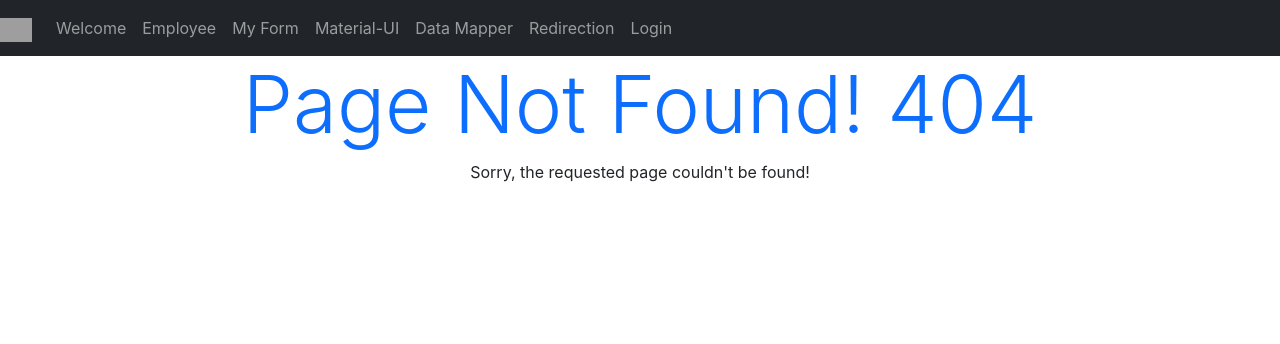
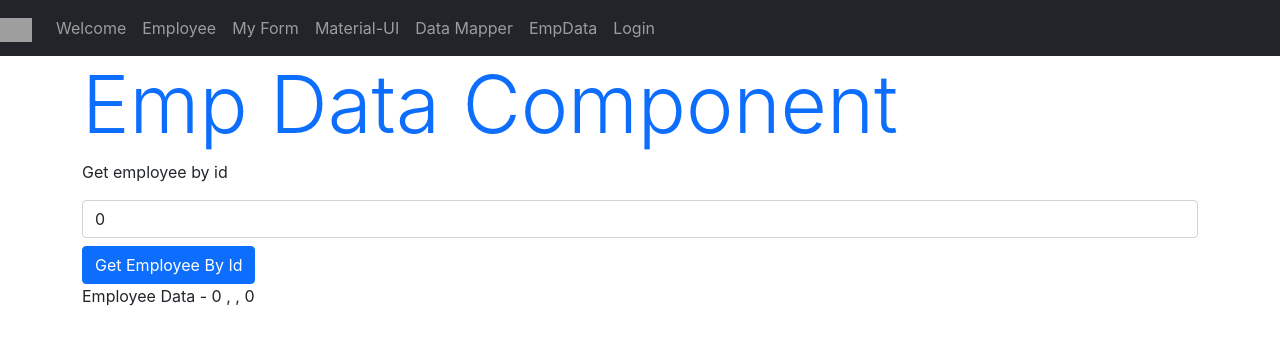
Before and after one commit to AKASHKASAR/cg-react-app, a React (Create React App) app: page /empdata in a window 1280 px wide. Before the commit this address had no page. Shown: the top 344 px of the page. Built offline with nearby package versions, Linux system fonts and the light colour scheme; grey boxes are pictures that could not be loaded.

Commit message:
Commit
COmmit

```diff
--- a/src/components/Header.js
+++ b/src/components/Header.js
@@ -25,7 +25,7 @@ const Header = () => (
           <Link className="nav-link" to="/datamapper">Data Mapper</Link>
         </li>
         <li className="nav-item">
-          <Link className="nav-link" to="/redirection">Redirection</Link>
+          <Link className="nav-link" to="/empdata">EmpData</Link>
         </li>
         <li className="nav-item align-end">
         {/* align right this item  */}
--- a/src/components/Routes.js
+++ b/src/components/Routes.js
@@ -10,7 +10,7 @@ import Footer from './Footer';
 import Welcome from './training/Welcome';
 import Login from './training/Login';
 import DataMapper from '../redux/DataMapper';
-import Redirection from './sprint/Redirection';
+import EmpData from './sprint/EmpData';
 const Routes = () => {
     return (
         <div>
@@ -31,7 +31,7 @@ const Routes = () => {
                             <Route path="/home"><Home /></Route>
                             <Route path="/mat"><MaterialUiSample /></Route>
                             <Route path="/datamapper"> <DataMapper /> </Route>
-                            <Route path="/redirection"> <Redirection /> </Route>
+                            <Route path="/empdata"> <EmpData /> </Route>
                             <Route path="/login"><Login /></Route>
                             <Route path="/*"><PageNotFound /></Route>
                         </Switch>
--- /dev/null
+++ b/src/components/sprint/EmpData.js
@@ -0,0 +1,71 @@
+import axios from "axios";
+import { useState, useEffect } from 'react';
+
+let EmpData = (props) => {
+    const [emp, setEmp] = useState({
+        eid: 0,
+        ename: '',
+        salary: 0
+    });
+
+    useEffect(
+        () => {
+        setEmp({
+            eid: 0,
+            ename: '',
+            salary: 0
+        }
+        );
+
+    }, []);
+
+    const handleEmployee = (event) => {
+        console.log(emp.eid);
+        setEmp({
+            ...emp,
+            [event.target.name]: event.target.value
+        });
+    };
+
+    const submitGetEmployeById = (event) => {
+        console.log(localStorage.getItem('token'));
+        axios.get(`http://localhost:8082/getemp/${emp.eid}`, { 'headers': { 'Authorization': `Bearer ${localStorage.getItem('token')}` } })
+            .then(
+                (response) => {
+                    setEmp(response.data);
+                    console.log(emp.eid);
+                }
+            )
+            .catch((error) => {
+                console.log(error.message);
+            });
+        event.preventDefault(); // required in submit methods
+    }
+
+    return (
+        <div>
+      <h1 className="display-1 text-primary">Emp Data Component</h1>
+            <div>
+                <p>Get employee by id</p>
+                <form onSubmit={submitGetEmployeById} className="form form-group">
+                    <div>
+                        <input
+                            type="number"
+                            id="eid"
+                            name="eid"
+                            value={emp.eid}
+                            onChange={handleEmployee}
+                            className="form-control mb-2"
+                        // onChange={handleEmployee}
+                        />
+                    </div>
+                    <button type="submit" className="btn btn-primary">Get Employee By Id</button>
+                </form>
+                <div>
+                    <p>Employee Data - {emp.eid} , {emp.ename} , {emp.salary} </p>
+                </div>
+            </div>
+        </div>
+    )
+}
+export default EmpData;
--- a/src/components/sprint/Redirection.js
+++ /dev/null
@@ -1,23 +0,0 @@
-import React from 'react';
-import { BrowserRouter, Link } from "react-router-dom";
-
-class Redirection extends React.Component {
-    constructor(props) {
-        super(props);
-    }
-
-    render() {
-        return (
-            <div>
-                <h1 className="display-1 text-primary">Redirection Component</h1>
-                <p> </p>
-                <Link to={'/home'}>
-                    <button>Home</button>
-                </Link>
-            </div>
-        );
-
-    }
-}
-
-export default Redirection;
--- /dev/null
+++ b/src/components/training/JwtToken.js
@@ -0,0 +1,68 @@
+// import React, { useState } from 'react';
+// import axios from 'axios';
+
+// const apiUrl = 'http://localhost:8082';
+
+// axios.interceptors.request.use(
+//   config => {
+//     const { origin } = new URL(config.url);
+//     const allowedOrigins = [apiUrl];
+//     const token = localStorage.getItem('token');
+//     if (allowedOrigins.includes(origin)) {
+//       config.headers.authorization = `Bearer ${token}`;
+//     }
+//     return config;
+//   },
+//   error => {
+//     return Promise.reject(error);
+//   }
+// );
+// const JwtToken = () => {
+//   const storedJwt = localStorage.getItem('token');
+//   const [jwt, setJwt] = useState(storedJwt || null);
+//   const [foods, setFoods] = useState([]);
+//   const [fetchError, setFetchError] = useState(null);
+// const getJwt = async () => {
+//     const { data } = await axios.post(`${apiUrl}/login`, {
+//     username: "sonu",
+//     password: "sonu"
+// }  );
+//     localStorage.setItem('token', data.token);
+//     setJwt(data.token);
+//   };
+// const getFoods = async () => {
+//     try {
+//       const { data } = await axios.get(`${apiUrl}/foods`);
+//       setFoods(data);
+//       setFetchError(null);
+//     } catch (err) {
+//       setFetchError(err.message);
+//     }
+//   };
+// return (
+//     <>
+//       <section style={{ marginBottom: '10px' }}>
+//         <button onClick={() => getJwt()}>Get JWT</button>
+//         {jwt && (
+//           <pre>
+//             <code>{jwt}</code>
+//           </pre>
+//         )}
+//       </section>
+//       <section>
+//         <button onClick={() => getFoods()}>
+//           Get Foods
+//         </button>
+//         <ul>
+//           {foods.map((food, i) => (
+//             <li>{food.description}</li>
+//           ))}
+//         </ul>
+//         {fetchError && (
+//           <p style={{ color: 'red' }}>{fetchError}</p>
+//         )}
+//       </section>
+//     </>
+//   );
+// }
+// export default JwtToken;
--- a/src/components/training/Login.js
+++ b/src/components/training/Login.js
@@ -2,7 +2,7 @@ import React from 'react';
 import { useHistory } from 'react-router-dom';
 import { useState, useEffect } from 'react';
 import axios from "axios";
-
+// import JwtToken from './JwtToken';
 let Login = (props) => {
 
     const history = useHistory();
@@ -24,7 +24,6 @@ let Login = (props) => {
         }, []);
 
     const handleAppUser = (event) => {
-        console.log(event.target.name);
         console.log(event.target.value);
         setAppUser({
             ...AppUser,
@@ -34,18 +33,21 @@ let Login = (props) => {
 
     const submitAppUser = (event) => {
         console.log(AppUser.username);
-        console.log(AppUser.password);
         axios.post(`/login`, AppUser)
             .then((response) => {
-                console.log(response.data.name);
+                localStorage.setItem('token', response.data);
+                console.log(response.data);
+                if(response.data !== 'thisIsNotTheValidToken')
+                history.push('/empdata');
             }).catch((error) => {
                 console.log(error.message)
             });
-        history.push('/home');
+        // history.push('/empdata');
         event.preventDefault();
     }
     return (
         <div className="container">
+      <h1 className="display-1 text-primary">Login Component</h1>
             <div className="row">
                 <form className="form form-group form-dark col-sm-6 mt-3" onSubmit={submitAppUser}>
                     <div className="row mb-3">
@@ -80,6 +82,9 @@ let Login = (props) => {
                     </div>
                 </form>
             </div>
+            {/* <div>
+            <JwtToken/>
+            </div> */}
         </div >
     )
 }
```
